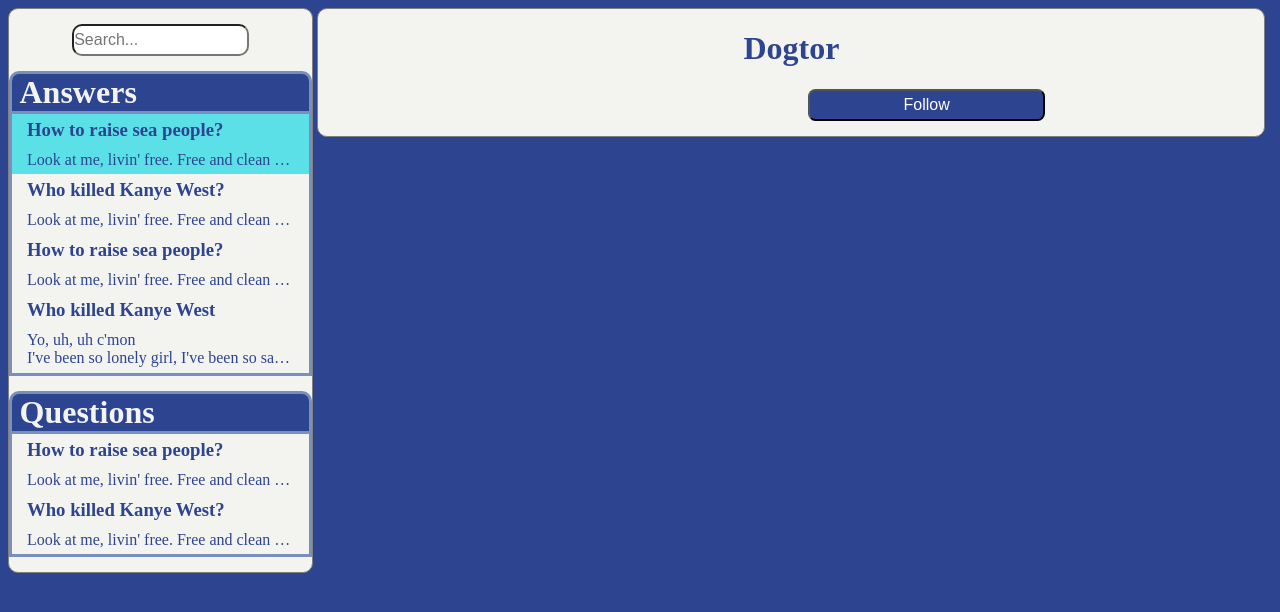
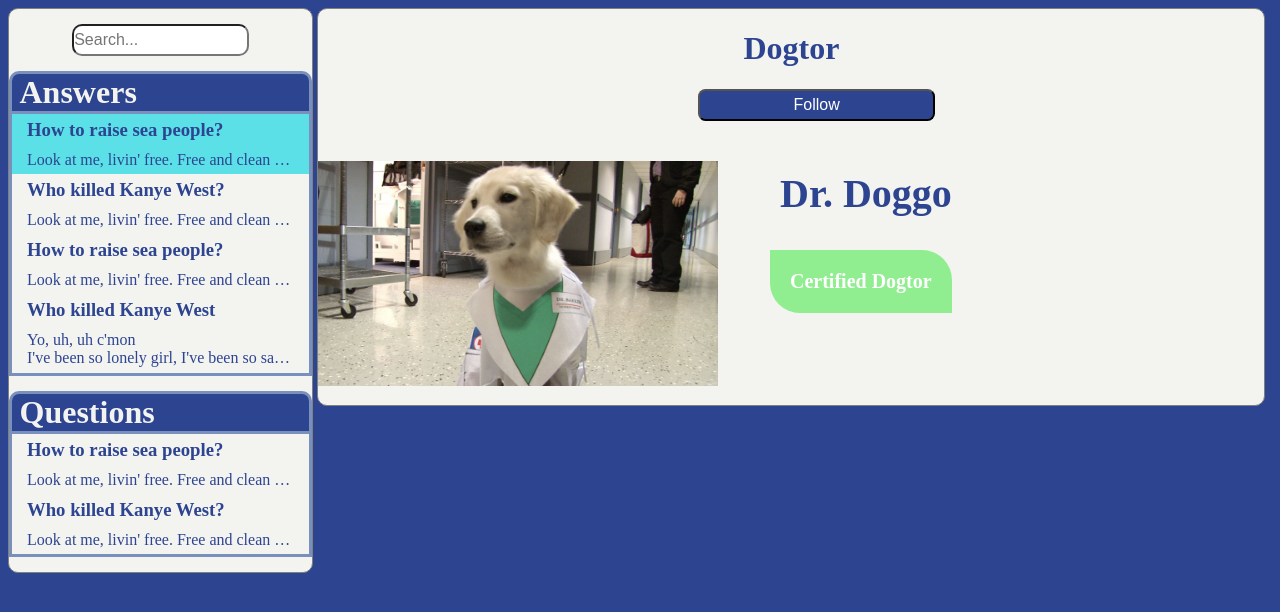
Before and after one commit to dscota/ParentChain, a plain HTML site: page dogtor.html in a window 1280 px wide. Drawn offline with Linux system fonts and the light colour scheme.

Commit message:
dogtor almost done

```diff
--- a/css/profile.css
+++ b/css/profile.css
@@ -1,9 +1,45 @@
 .follow {
   color: white;
   background-color: var(--color-dark);
-  margin-left: 490px;
+  margin-left: 380px;
+}
+
+.follow:hover {
+  background-color: green;
 }
 
 .new-form-grouping {
   padding-bottom: 0px;
 }
+
+.dog_pic {
+  width: 400px;
+  padding-top: 40px;
+}
+
+.row {
+  white-space: nowrap;
+}
+
+.dog_name {
+  position: absolute;
+  left: 780px;
+  top: 170px;
+  font-size: 40px;
+  font-weight: bold;
+}
+
+.rectangle {
+  padding: 20px;
+  background-color: lightgreen;
+  position: absolute;
+  left: 770px;
+  top: 250px;
+  border-radius: 0px 30px 0px 30px;
+}
+
+.dogtor_cert {
+  font-size: 20px;
+  font-weight: bold;
+  color: white;
+}
--- a/dogtor.html
+++ b/dogtor.html
@@ -66,7 +66,14 @@
     <div id="page_center" hidden>
         <form class="grouping" id="new-post-form">
             <h1 class="new-form-grouping">Dogtor</h1>
-            <button class="follow" onclick="follow_click">Follow</button>
+            <button class="follow" id="follow_button" onclick=follow_click()>Follow</button>
+            <div class="row">
+              <img src="dogtor.jpg" alt="dog" class="dog_pic">
+              <text class="dog_name">Dr. Doggo</text>
+              <rect class="rectangle">
+                <text class="dogtor_cert">Certified Dogtor</text>
+              </rect>
+            </div>
         </form>
     </div>
 </body>
--- a/js/profile.js
+++ b/js/profile.js
@@ -1,14 +1,16 @@
 var followers = {"dogtor": 67};
 var following = {"dogtor": 21};
-var followed = [];
+var isFollowing = false;
 
-function follow_click(profile){
-  if (followed.includes(profile) {
+function follow_click(){
+  if (isFollowing) {
     followers[profile] -= 1;
+    isFollowing = false;
     //change follow button
   }
   else {
     followers[profile] += 1;
+    isFollowing = true;
     //change follow button
   }
 }
```
Also changed, not shown: dogtor.jpg (added).
